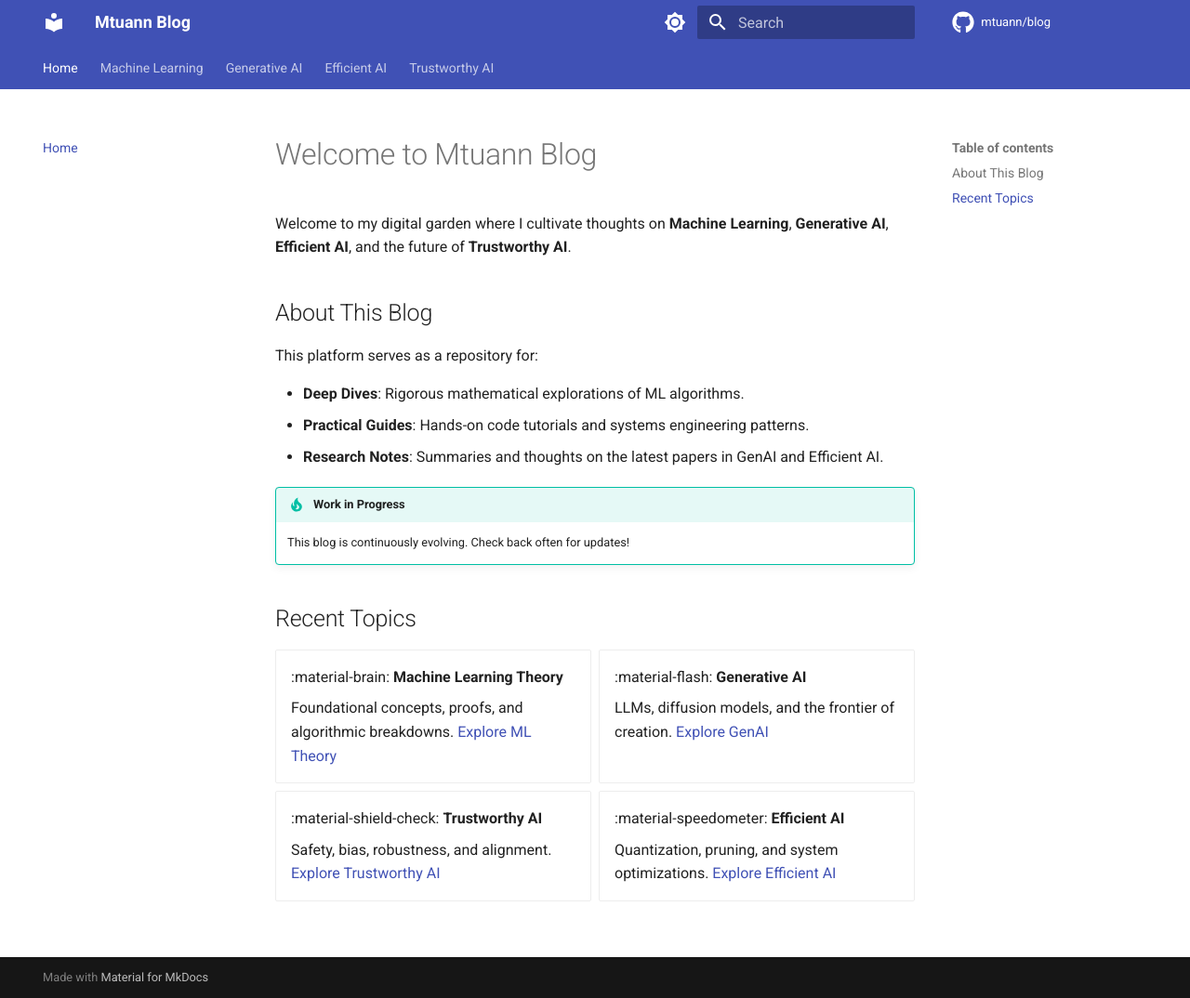
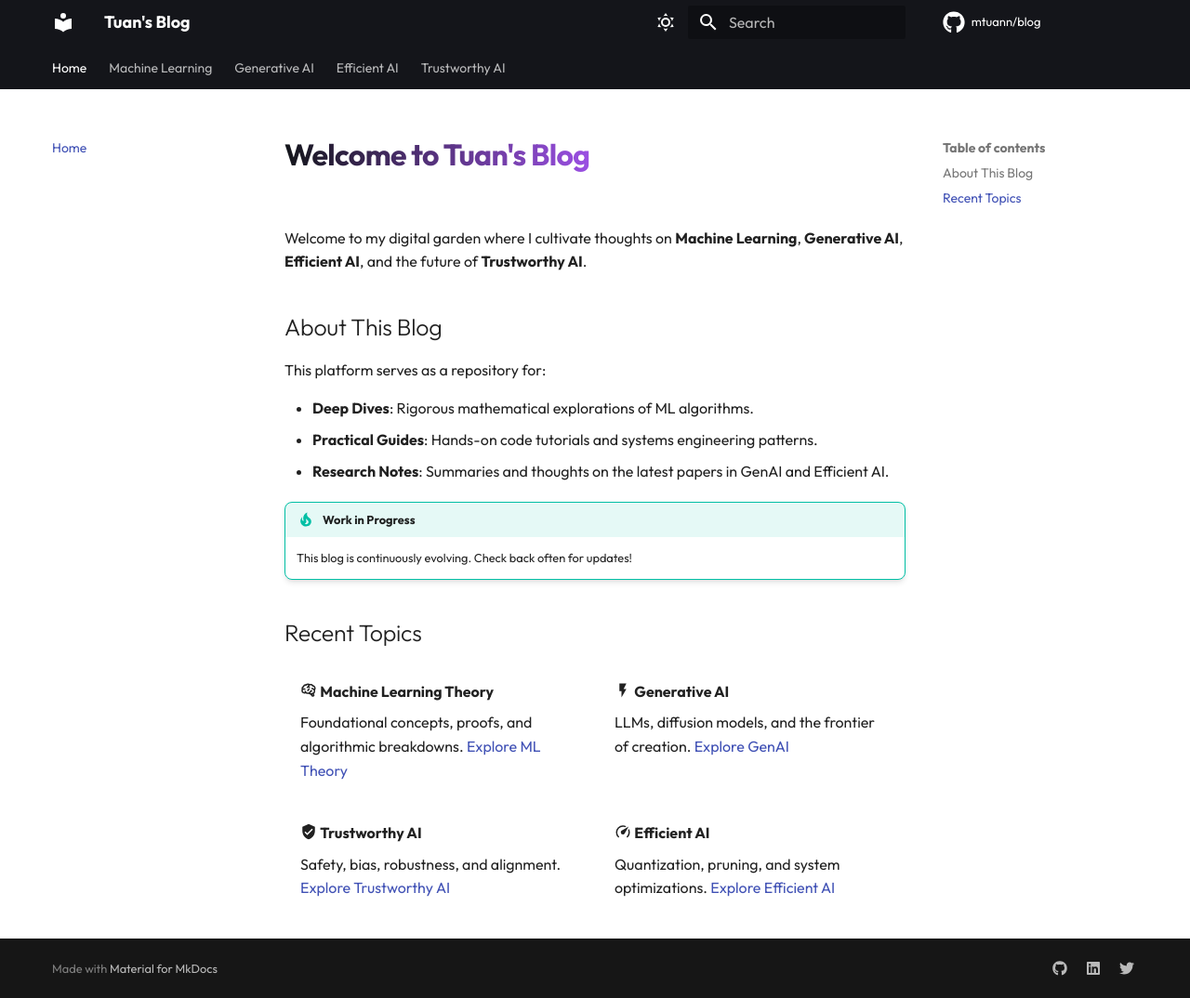
Before and after one commit to mtuann/blog, an MkDocs documentation site: the page built from docs/index.md, in a window 1280 px wide and 1074 px high. Shown: the whole window at 93% size. Built offline with MkDocs 1.6.1 and Material for MkDocs 9.7.7, drawn with Linux system fonts in a browser that asks for light colours; comment, search, counter and statistics services are not loaded.

Commit message:
update style

```diff
--- a/docs/index.md
+++ b/docs/index.md
@@ -1,4 +1,4 @@
-# Welcome to Mtuann Blog
+# Welcome to Tuan's Blog
 
 Welcome to my digital garden where I cultivate thoughts on **Machine Learning**, **Generative AI**, **Efficient AI**, and the future of **Trustworthy AI**.
 
--- /dev/null
+++ b/docs/stylesheets/extra.css
@@ -0,0 +1,60 @@
+/* Global Font Adjustments */
+:root {
+  --md-text-font: 'Outfit', sans-serif;
+  --md-code-font: 'JetBrains Mono', monospace;
+}
+
+/* Card Hover Effects */
+.md-typeset .grid.cards > ul > li {
+    transition: transform 0.2s cubic-bezier(0.4, 0, 0.2, 1),
+                box-shadow 0.2s cubic-bezier(0.4, 0, 0.2, 1);
+    border: 1px solid transparent;
+}
+
+.md-typeset .grid.cards > ul > li:hover {
+    transform: translateY(-5px);
+    box-shadow: 0 10px 20px -10px rgba(0, 0, 0, 0.2);
+    border-color: var(--md-default-fg-color--lightest);
+}
+
+/* Glassmorphism Header (Optional subtle effect) */
+.md-header {
+    background-color: rgba(0, 0, 0, 0.85);
+    backdrop-filter: blur(10px);
+}
+[data-md-color-scheme="slate"] .md-header {
+    background-color: rgba(30, 30, 30, 0.85); /* Darker for dark mode */
+}
+
+/* Admonition Styling - Softer edges */
+.md-typeset .admonition,
+.md-typeset details {
+    border-radius: 8px;
+    box-shadow: 0 4px 6px -1px rgba(0, 0, 0, 0.1),
+                0 2px 4px -1px rgba(0, 0, 0, 0.06);
+}
+
+/* Code Block Styling */
+.md-typeset pre.md-code {
+    border-radius: 8px;
+}
+
+/* Hero / Welcome Text Enhancement */
+.md-typeset h1 {
+    font-weight: 800;
+    letter-spacing: -0.02em;
+    background: linear-gradient(to right, var(--md-primary-fg-color), #a855f7);
+    -webkit-background-clip: text;
+    -webkit-text-fill-color: transparent;
+    display: inline-block;
+}
+
+/* Smooth Scrolling */
+html {
+    scroll-behavior: smooth;
+}
+
+/* Content Width */
+.md-grid {
+    max-width: 1200px;
+}
--- a/mkdocs.yml
+++ b/mkdocs.yml
@@ -1,38 +1,57 @@
-site_name: Mtuann Blog
+site_name: Tuan's Blog
 site_url: https://mtuann.github.io/blog/
 repo_url: https://github.com/mtuann/blog
 repo_name: mtuann/blog
 edit_uri: edit/main/docs/
 
+extra_css:
+  - stylesheets/extra.css
+
+extra:
+  social:
+    - icon: fontawesome/brands/github
+      link: https://github.com/mtuann
+    - icon: fontawesome/brands/linkedin
+      link: https://linkedin.com/in/mtuann
+    - icon: fontawesome/brands/twitter
+      link: https://twitter.com/mtuann
+
 theme:
   name: material
+  features:
+    - navigation.tabs
+    - navigation.sections
+    - navigation.top
+    - navigation.tracking
+    - navigation.indexes
+    - search.suggest
+    - search.highlight
+    - search.share
+    - content.code.copy
+    - content.tooltips
+  icon:
+    repo: fontawesome/brands/github
+  font:
+    text: Outfit
+    code: JetBrains Mono
   palette:
     # Palette toggle for light mode
     - media: "(prefers-color-scheme: light)"
       scheme: default
-      primary: indigo
-      accent: indigo
+      primary: black
+      accent: deep purple
       toggle:
-        icon: material/brightness-7
+        icon: material/weather-sunny
         name: Switch to dark mode
 
     # Palette toggle for dark mode
     - media: "(prefers-color-scheme: dark)"
       scheme: slate
-      primary: indigo
-      accent: indigo
+      primary: black
+      accent: deep purple
       toggle:
-        icon: material/brightness-4
+        icon: material/weather-night
         name: Switch to light mode
-  features:
-    - navigation.tabs
-    - navigation.sections
-    - navigation.top
-    - search.suggest
-    - search.highlight
-    - content.code.copy
-  icon:
-    repo: fontawesome/brands/github
 
 markdown_extensions:
   - admonition
@@ -41,6 +60,9 @@ markdown_extensions:
   - def_list
   - footnotes
   - meta
+  - pymdownx.emoji:
+      emoji_index: !!python/name:material.extensions.emoji.twemoji
+      emoji_generator: !!python/name:material.extensions.emoji.to_svg
   - md_in_html
   - toc:
       permalink: true
```
Also changed, not shown: README.md (+1 -1 lines).
